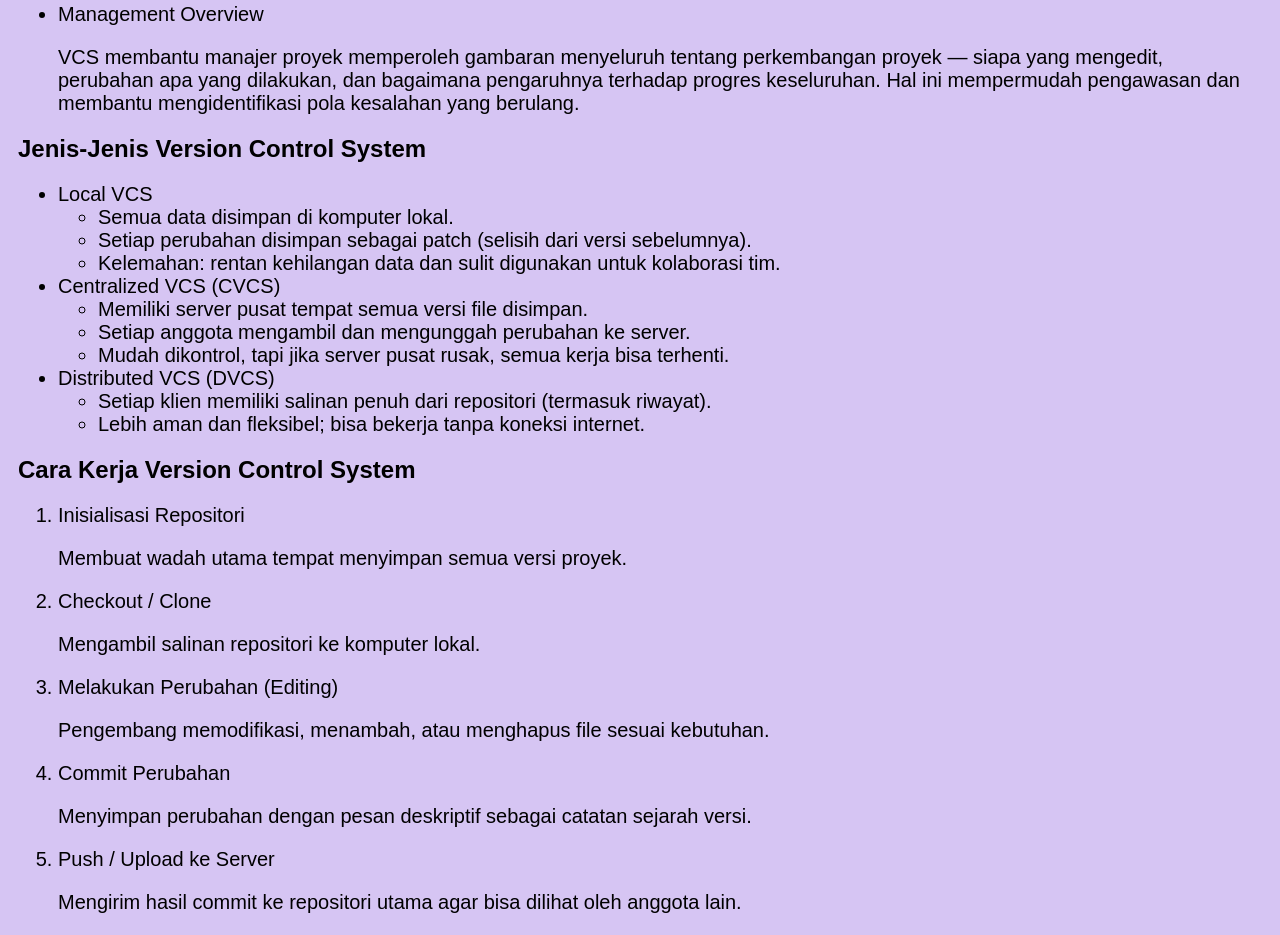
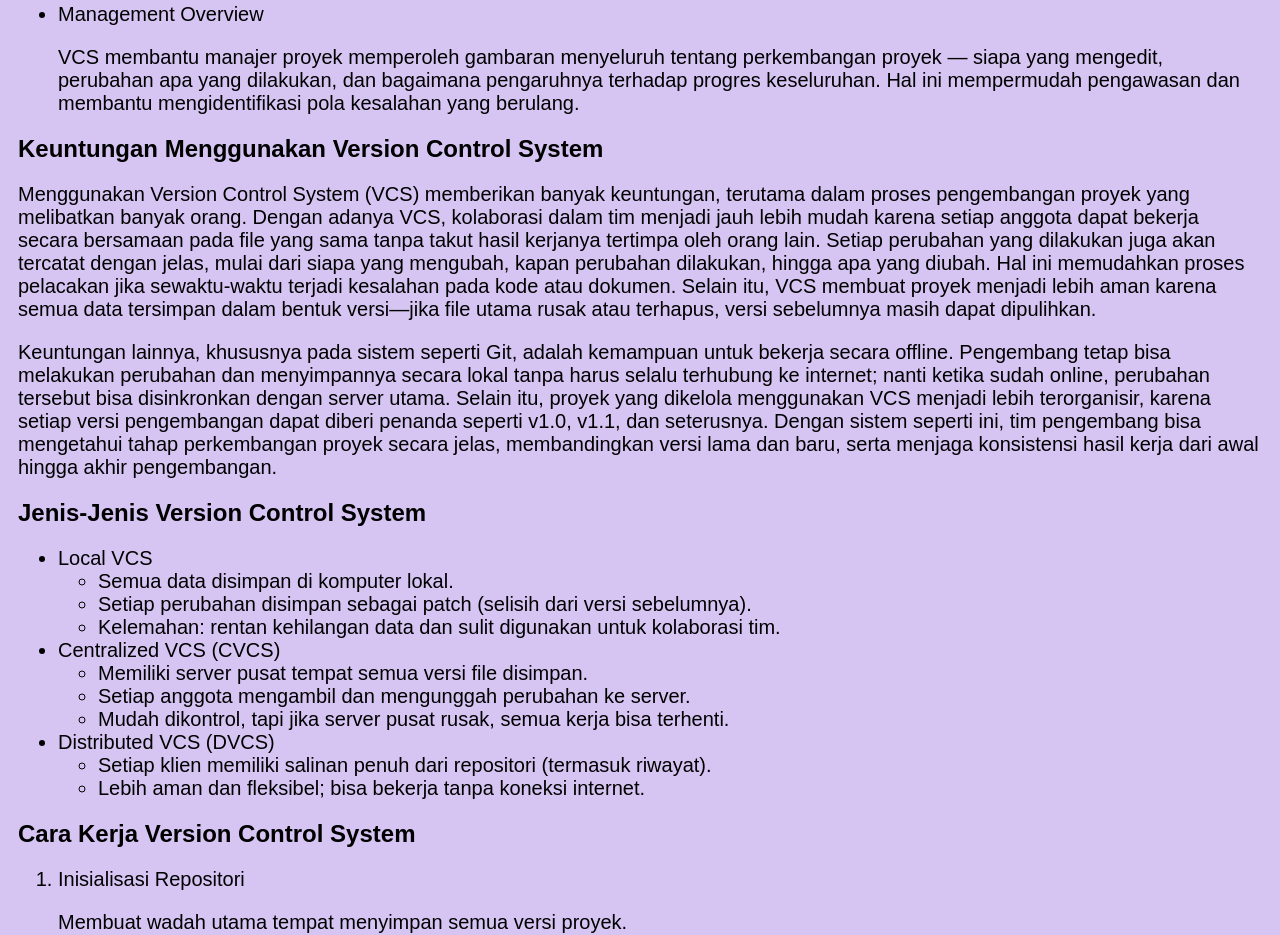
Before and after one commit to Angelcara/Angelyca-Tugas-Individu-Version-Control-System-, a plain HTML site: page summary.html in a window 1280 px wide. Shown: the part 959-1894 px from the top of the page. Drawn offline with Linux system fonts and the light colour scheme.

Commit message:
tambah keuntungan penggunaan

```diff
--- a/summary.html
+++ b/summary.html
@@ -42,6 +42,20 @@
             progres keseluruhan.
             Hal ini mempermudah pengawasan dan membantu mengidentifikasi pola kesalahan yang berulang.</p>
         </ul>
+    <h2>Keuntungan Menggunakan Version Control System</h2>
+    <p>
+        Menggunakan Version Control System (VCS) memberikan banyak keuntungan, terutama dalam proses pengembangan proyek yang melibatkan banyak orang. Dengan adanya VCS, kolaborasi dalam
+        tim menjadi jauh lebih mudah karena setiap anggota dapat bekerja secara bersamaan pada file yang sama tanpa takut hasil kerjanya tertimpa oleh orang lain. Setiap perubahan yang
+        dilakukan juga akan tercatat dengan jelas, mulai dari siapa yang mengubah, kapan perubahan dilakukan, hingga apa yang diubah. Hal ini memudahkan proses pelacakan jika sewaktu-waktu
+        terjadi kesalahan pada kode atau dokumen. Selain itu, VCS membuat proyek menjadi lebih aman karena semua data tersimpan dalam bentuk versi—jika file utama rusak atau terhapus, versi
+        sebelumnya masih dapat dipulihkan.
+    </p>
+    <p>
+        Keuntungan lainnya, khususnya pada sistem seperti Git, adalah kemampuan untuk bekerja secara offline. Pengembang tetap bisa melakukan perubahan dan menyimpannya secara lokal
+        tanpa harus selalu terhubung ke internet; nanti ketika sudah online, perubahan tersebut bisa disinkronkan dengan server utama. Selain itu, proyek yang dikelola menggunakan VCS menjadi
+        lebih terorganisir, karena setiap versi pengembangan dapat diberi penanda seperti v1.0, v1.1, dan seterusnya. Dengan sistem seperti ini, tim pengembang bisa mengetahui tahap perkembangan
+        proyek secara jelas, membandingkan versi lama dan baru, serta menjaga konsistensi hasil kerja dari awal hingga akhir pengembangan.
+    </p>
     <h2>Jenis-Jenis Version Control System</h2>
     <ul>
         <li>Local VCS</li>
```
